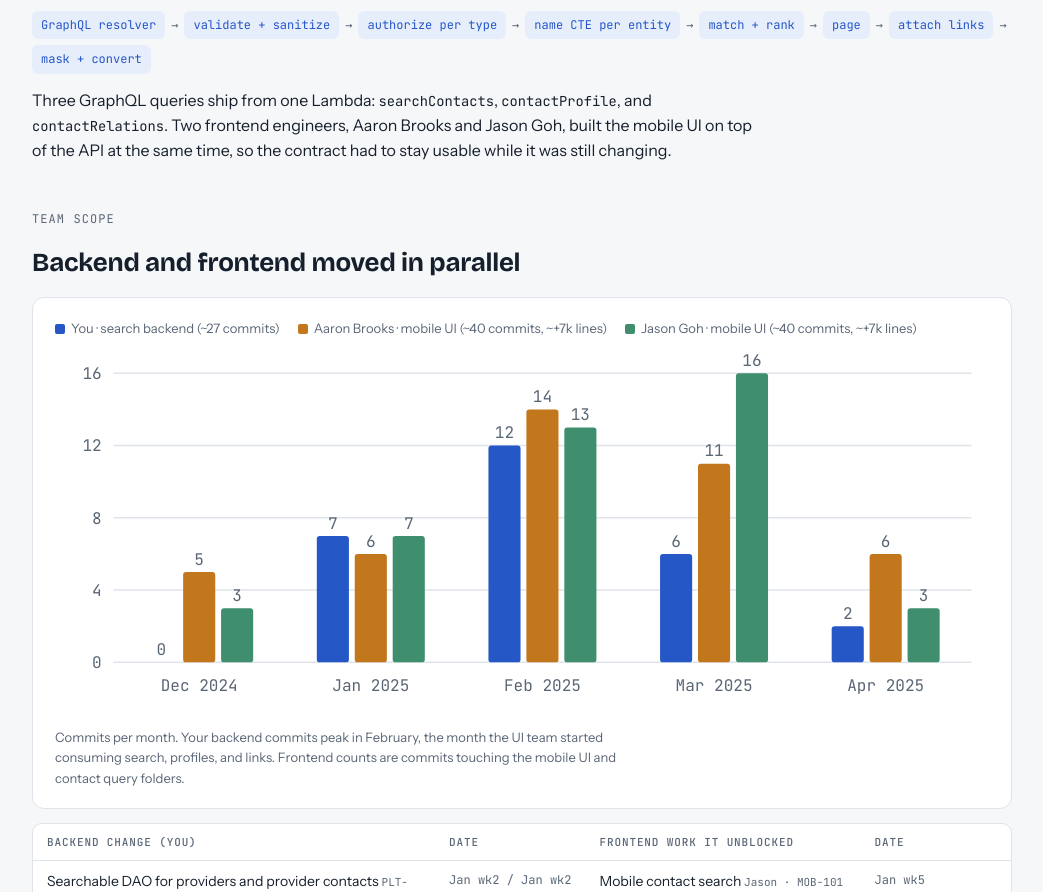
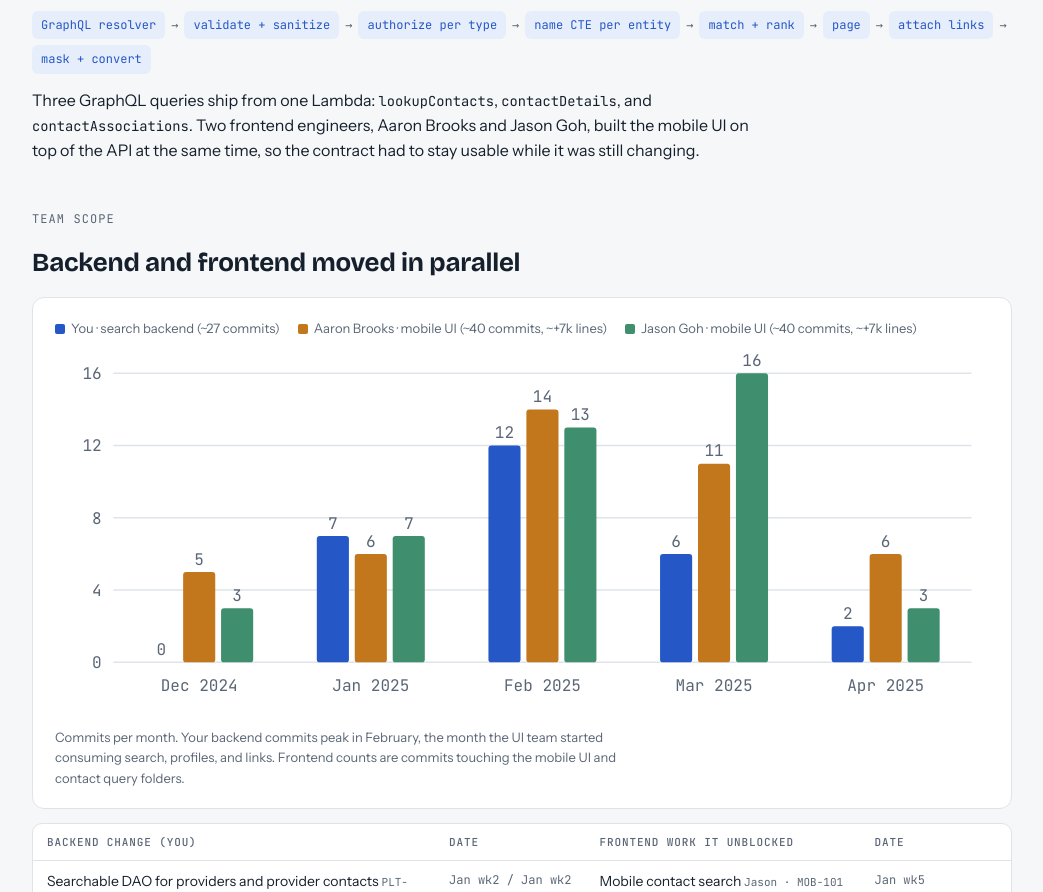
Before and after one commit to chuns-wuu/if-i-were-to-create-a-mobile-search, a plain HTML site: page index.html in a window 1280 px wide. Shown: the part 1074-1966 px from the top of the page, without its empty margins (118-1161 px from the left). Drawn offline with nearby package versions, Linux system fonts and the light colour scheme.

Commit message:
Use stand-in names for the GraphQL endpoints
Co-Authored-By: Claude Opus 5.5 <noreply@anthropic.com>

```diff
--- a/index.html
+++ b/index.html
@@ -155,7 +155,7 @@ footer { border-top: 1px solid var(--rule); padding-top: 20px; font-size: 13px;
     <span class="step">attach links</span><span class="arr">→</span>
     <span class="step">mask + convert</span>
   </div>
-  <p>Three GraphQL queries ship from one Lambda: <code>searchContacts</code>, <code>contactProfile</code>, and <code>contactRelations</code>. Two frontend engineers, Aaron Brooks and Jason Goh, built the mobile UI on top of the API at the same time, so the contract had to stay usable while it was still changing.</p>
+  <p>Three GraphQL queries ship from one Lambda: <code>lookupContacts</code>, <code>contactDetails</code>, and <code>contactAssociations</code>. Two frontend engineers, Aaron Brooks and Jason Goh, built the mobile UI on top of the API at the same time, so the contract had to stay usable while it was still changing.</p>
 </section>
 
 <section class="stack">
```
Also changed, not shown: assets/report-preview.png.
